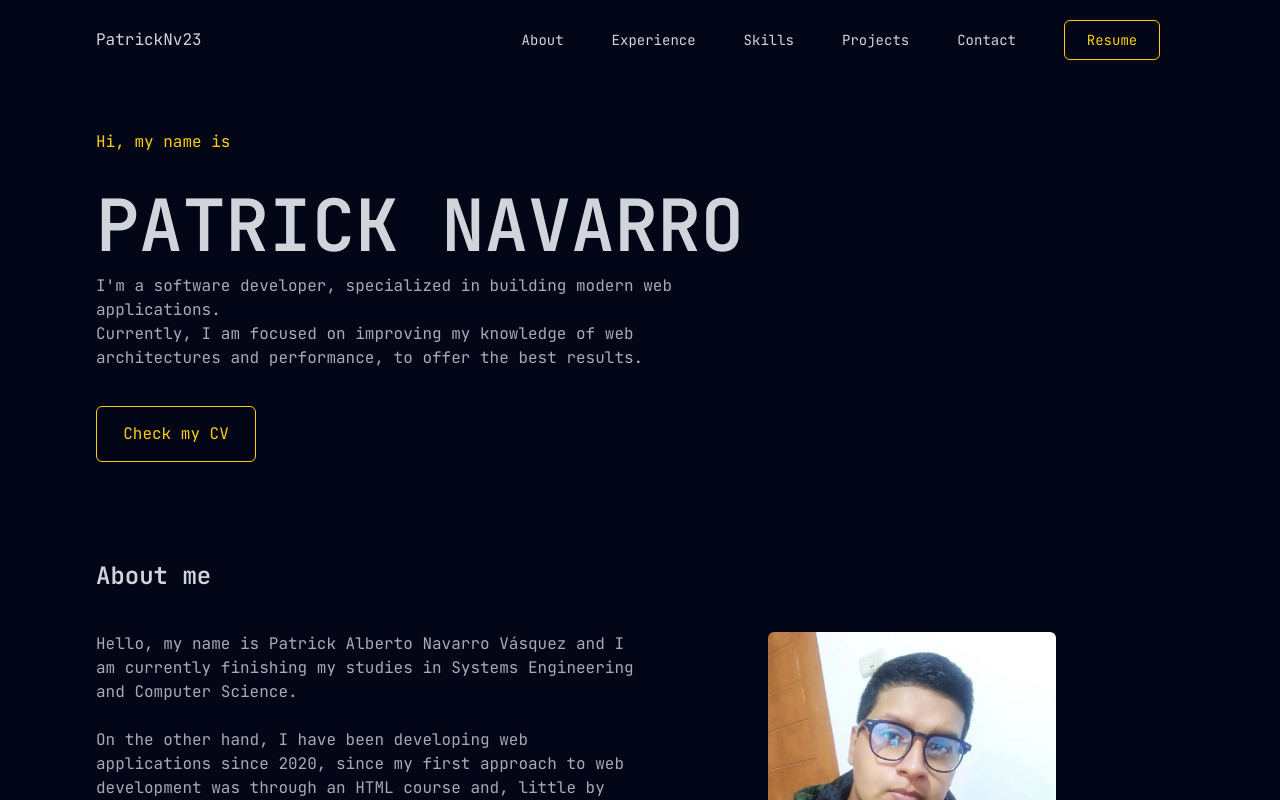
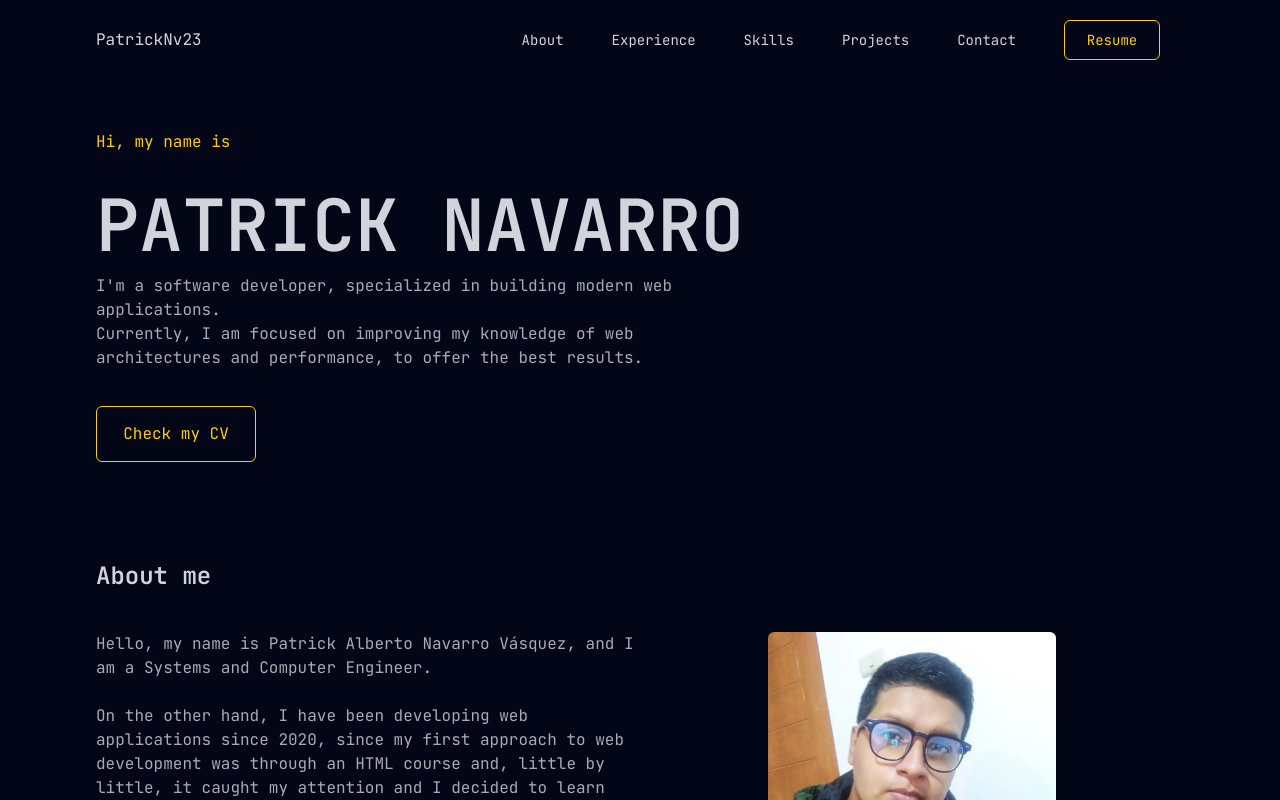
Before and after one commit to PatrickNv23/portfolio, a React (Vite) app: page / in a window 1280 px wide. Shown: the top 800 px of the page. Built offline with nearby package versions, Linux system fonts and the light colour scheme.

Commit message:
[update]: new about me section

```diff
--- a/src/components/About.tsx
+++ b/src/components/About.tsx
@@ -15,7 +15,7 @@ export default function About() {
           </div>
           <div>
             <p className='max-w-prose  opacity-80 px-6 md:px-0 lg:px-0 xl:px-0 2xl:px-0'>
-              Hello, my name is Patrick Alberto Navarro Vásquez and I am currently finishing my studies in Systems Engineering and Computer Science.
+              Hello, my name is Patrick Alberto Navarro Vásquez, and I am a Systems and Computer Engineer.
             </p>
             <br />
             <p className='opacity-80 px-6 md:px-0 lg:px-0 xl:px-0 2xl:px-0'>On the other hand, I have been developing web applications since 2020, since my first approach to web development was through an HTML course and, little by little, it caught my attention and I decided to learn the necessary technologies on my own.</p>
```
